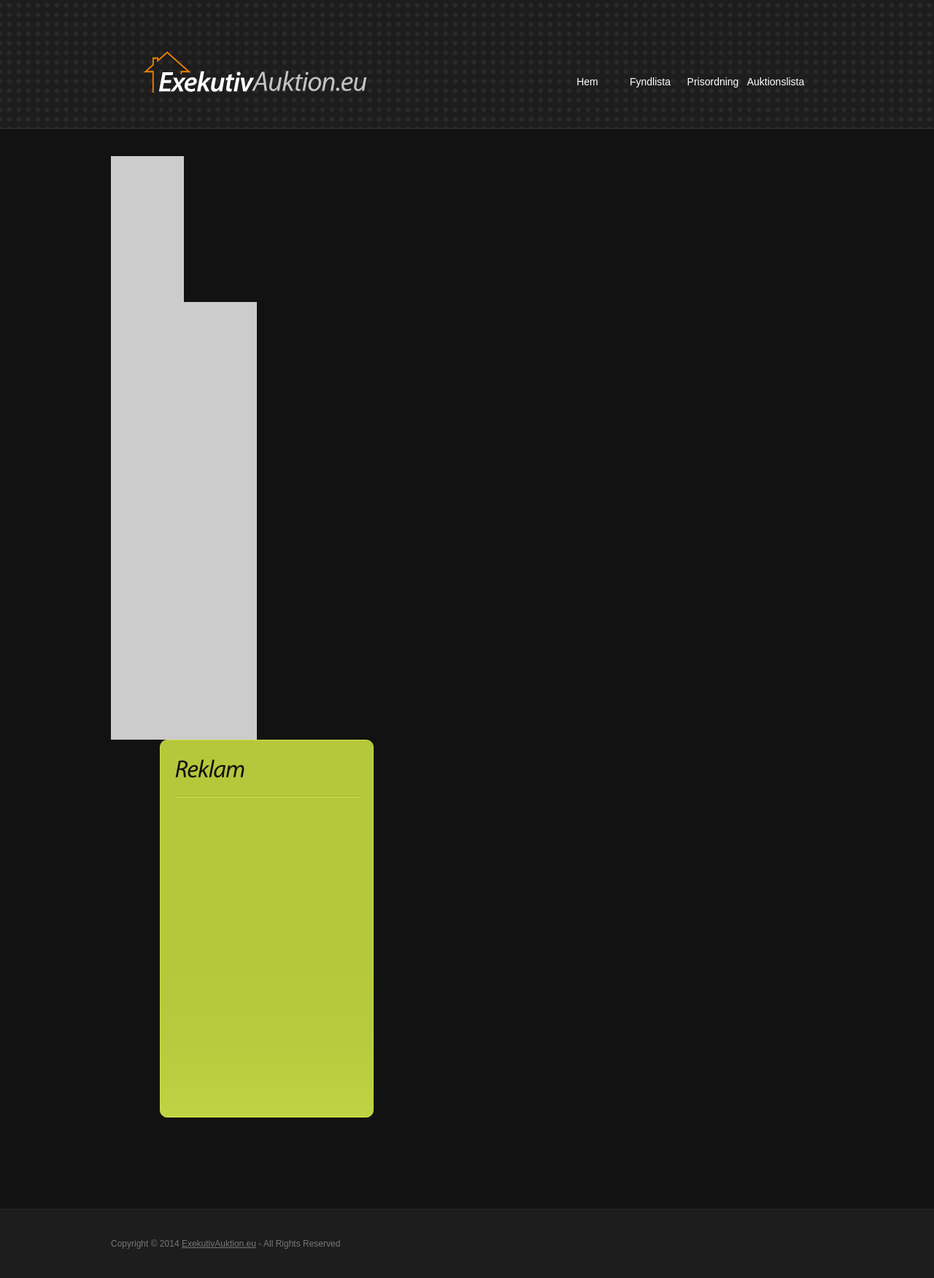
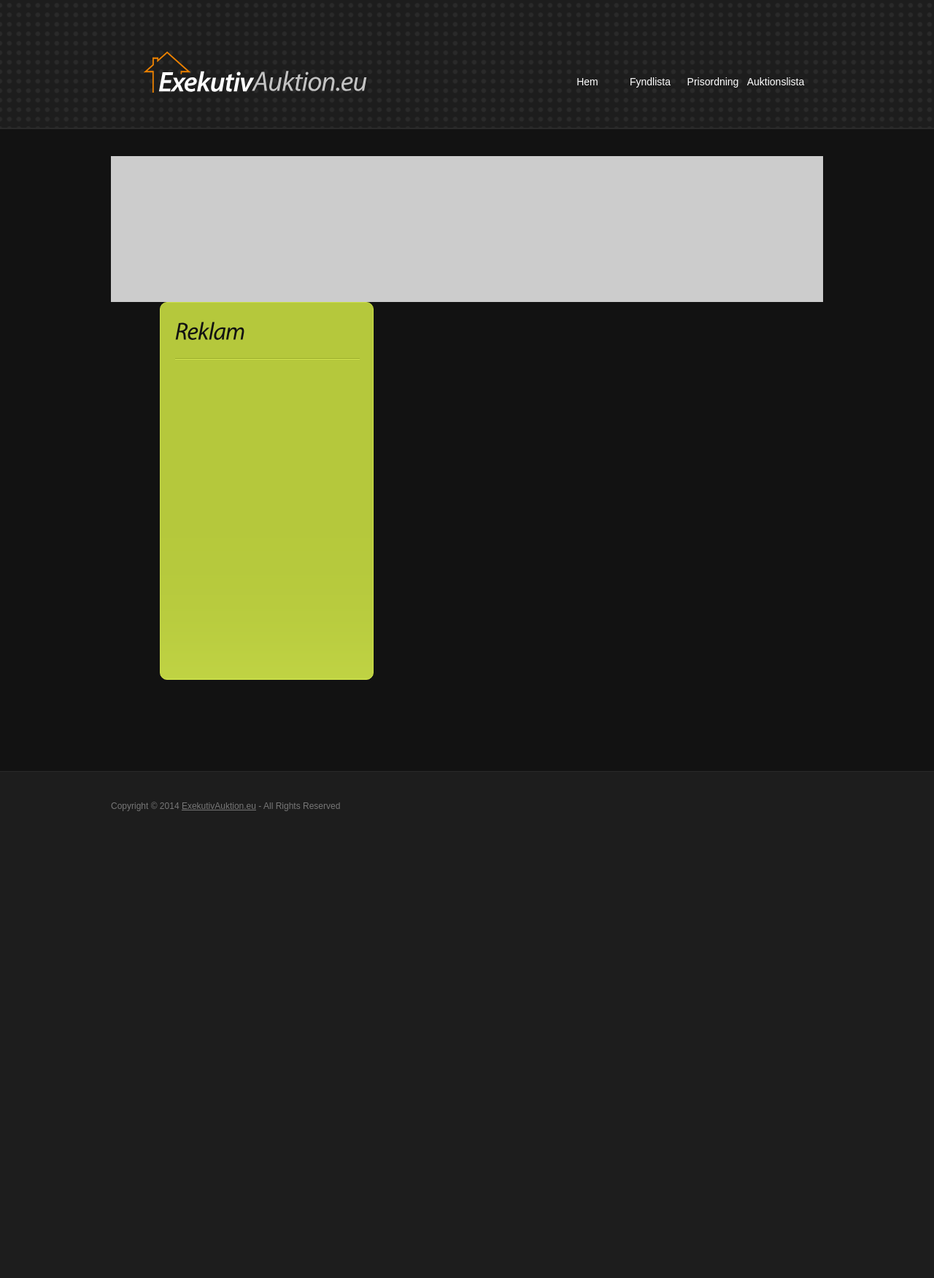
Before and after one commit to 2lambda123/propladder, a Jekyll site: the page built from objekt.html, in a window 1280 px wide. Shown: the whole page at 73% size. Built offline with Jekyll 4.4.1, drawn with Linux system fonts in a browser that asks for light colours; Markdown is read by kramdown in place of the engine named in the settings; after the commit the page ends 1152 px from its top, so only the background shows below that.

Commit message:
maps sided

```diff
--- a/objekt.html
+++ b/objekt.html
@@ -36,12 +36,16 @@ var i = window.location.search.replace( "?", "" );
 
 </script>
 
+<div style="width: 100%; display: table;">
+    <div style="display: table-row">
 
-<div id="swe_map_canvas" style="width: 100px;height: 200px;background-color: #CCC; float;"></div>
-<div id="reg_map_canvas" style="width: 200px;height: 200px;background-color: #CCC; float;"></div>
-<div id="loc_map_canvas" style="width: 200px;height: 200px;background-color: #CCC; float;"></div>
-<div id="street_map_canvas" style="width: 200px;height: 200px;background-color: #CCC; float;"></div>
+		<div id="swe_map_canvas" style="width: 100px;height: 200px;background-color: #CCC; display: table-cell;"></div>
+		<div id="reg_map_canvas" style="width: 200px;height: 200px;background-color: #CCC; display: table-cell;"></div>
+		<div id="loc_map_canvas" style="width: 200px;height: 200px;background-color: #CCC; display: table-cell;"></div>
+		<div id="street_map_canvas" style="width: 200px;height: 200px;background-color: #CCC; display: table-cell;"></div>
 
+	</div>
+</div>
 
 <!--
 <section id="mainContent" class="grid_10">
```
Also changed, not shown: other parts of objekt.html (+1 -1 lines).
